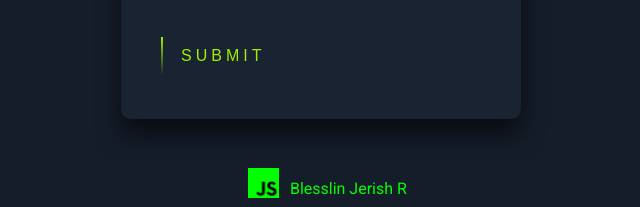
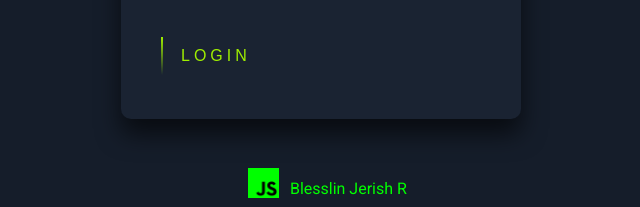
Before and after one commit to BlesslinJerishR/LogR, a plain HTML site: page index.html in a window 1280 px wide. Shown: the part 360-567 px from the top of the page, 319-959 px from the left. Drawn offline with Linux system fonts and the light colour scheme.

Commit message:
format @ rx

```diff
--- a/index.html
+++ b/index.html
@@ -31,7 +31,7 @@
             <span></span>
             <span></span>
             <span></span>
-            Submit
+            Login
           </a>
         </form>
       </div>
```
